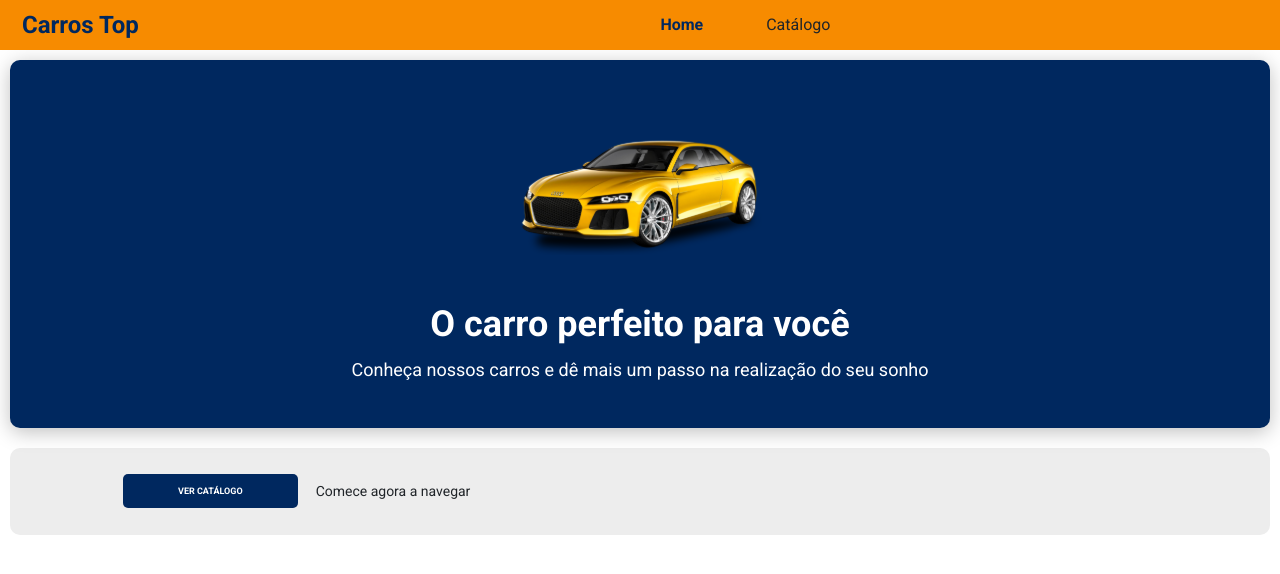
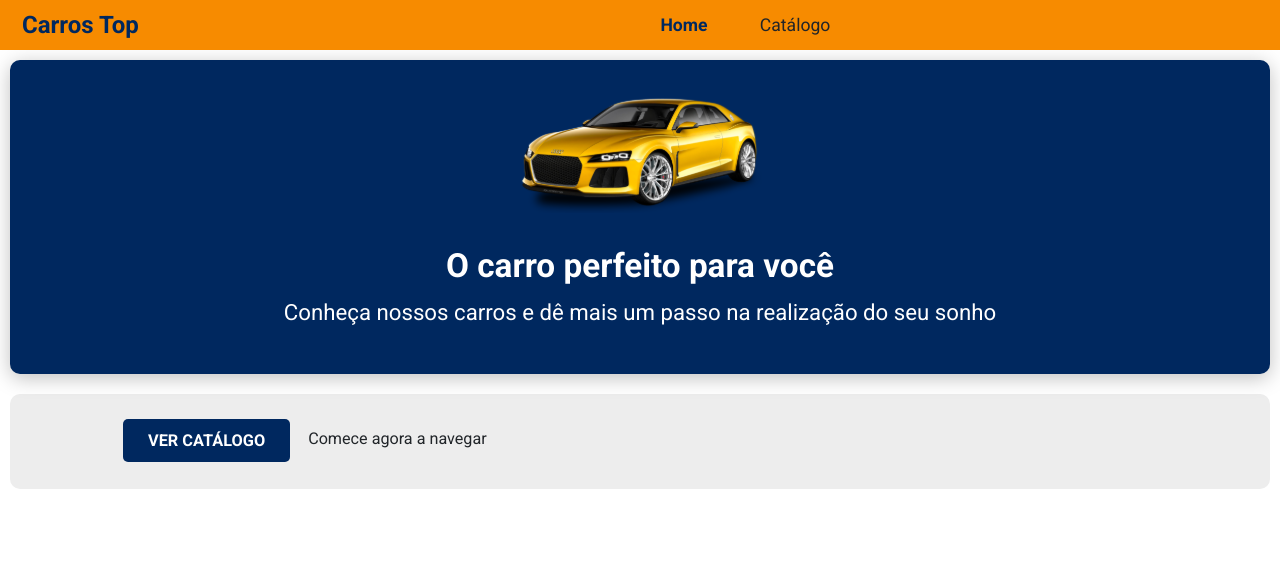
Before and after one commit to carlosedupm/bootcamp_devsuperior-bds-desafio-layout, a React (Create React App) app: page / in a window 1280 px wide. Shown: the top 574 px of the page. Built offline with nearby package versions, Linux system fonts and the light colour scheme.

Commit message:
Ajust break-point 768 - HOME

```diff
--- a/src/components/ButtonIcon/styles.css
+++ b/src/components/ButtonIcon/styles.css
@@ -13,8 +13,12 @@
 
 @media ( min-width: 576px){
 
+  .btn-icon{
+    font-size: 1.01em;
+}
+
   .btn-icon span {
-    padding: 12px 55px;
+    padding: 12px 25px;
   }
 
 }
--- a/src/components/NavBar/styles.css
+++ b/src/components/NavBar/styles.css
@@ -34,7 +34,13 @@
 	border-color: rgba(0, 0, 0, 0);
 }
 
+
 @media (min-width: 768px){
+
+  .main-menu {
+    font-size: 1.1em;
+  }
+
   .navbar-expand-md .navbar-collapse {
 
      padding-left: 400px;
--- a/src/pages/Home/styles.css
+++ b/src/pages/Home/styles.css
@@ -42,28 +42,49 @@
   background-color: #EDEDED;;
   border-radius: 10px;
   margin: 10px ;
-
+  font-size: 14px;
 }
 .btn-content-container p{
-  font-size: 14px;
   line-height: 21,09px;
   text-align: center;
   margin: 5px ;
 }
 
+
 @media ( min-width: 576px){
+
+  .home-content-container h1 {
+    font-size: 1.5em;
+}
+  .home-container p {
+    font-size: 1em;
+  }
+
 
   .btn-content-container{
     padding-left: 100px ;
     flex-direction: unset;
-  }
-  .home-container{
-    font-size: 36px;
-  }
-  .home-container p {
-    font-size: 18px;
-
+    font-size: 1.01em;
   }
 
 
+  .home-image-container{
+    padding: 50px;
+  }
+
 }
+
+@media ( min-width: 768px){
+
+  .home-content-container {
+    font-size: 1.01em;
+  }
+
+  .home-content-container p{
+    padding: 10px 90px 29px;
+  }
+  .home-image-container{
+    padding: 20px 190px;
+  }
+
+}
```
